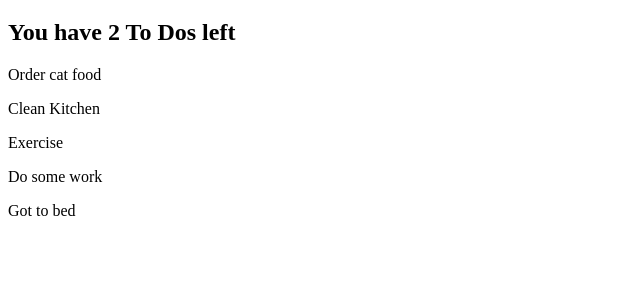
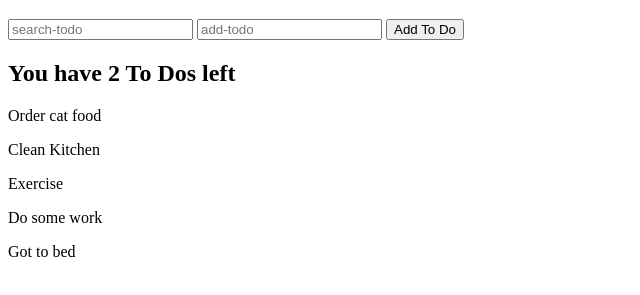
Before and after one commit to max-b10/todo-app, a plain HTML site: page todo-app/index.html in a window 1280 px wide. Shown: the part 61-356 px from the top of the page, without its empty margins (0-640 px from the left). Drawn offline with Linux system fonts and the light colour scheme.

Commit message:
Adding a search filter

```diff
--- a/todo-app/app.js
+++ b/todo-app/app.js
@@ -1,4 +1,4 @@
-const toDos = [
+const todos = [
   {
     text: "Order cat food",
     completed: true,
@@ -21,26 +21,46 @@ const toDos = [
   },
 ];
 
+const filters = {
+  searchText: "",
+};
+const renderToDos = function (todos, filters) {
+  const filteredToDos = todos.filter(function (todo) {
+    return todo.text.toLowerCase().includes(filters.searchText.toLowerCase());
+  });
   // Print message saying how many toDos are left.
-const incompleteToDos = toDos.filter(function (todo) {
+  const incompleteToDos = filteredToDos.filter(function (todo) {
     return !todo.completed;
   });
+  // Using innerHTML wipes out the div of any previous html before adding the filtered notes.
+
+  document.querySelector("#todos").innerHTML = "";
 
   const summary = document.createElement("h2");
   summary.textContent = `You have ${incompleteToDos.length} To Dos left`;
-document.querySelector("body").appendChild(summary);
+  document.querySelector("#todos").appendChild(summary);
 
   // Add a paragragh for each ToDo in the array.
-toDos.forEach(function (object) {
+  filteredToDos.forEach(function (object) {
     const addPara = document.createElement("p");
     addPara.textContent = object.text;
-  document.querySelector("body").appendChild(addPara);
+    document.querySelector("#todos").appendChild(addPara);
+  });
+};
+renderToDos(todos, filters);
+
+//Change text content of event taregt (the button) when clicked.
+document.querySelector("#add-todo").addEventListener("click", function (e) {
+  e.target.textContent = "To Do Added";
+});
+// Listen for To Do text change.
+document
+  .querySelector("#new-todo-text")
+  .addEventListener("input", function (e) {
+    console.log(e.target.value);
   });
 
-// let ps = document.querySelectorAll("p");
-
-// ps.forEach(function (para) {
-//   if (para.textContent.includes("the")) {
-//     para.remove();
-//   }
-// });
+document.querySelector("#search-text").addEventListener("input", function (e) {
+  filters.searchText = e.target.value;
+  renderToDos(todos, filters);
+});
--- a/todo-app/index.html
+++ b/todo-app/index.html
@@ -7,7 +7,11 @@
   </head>
   <body>
     <h1>To Do App</h1>
+    <input type="text" placeholder="search-todo" id="search-text" />
+    <input type="text" placeholder="add-todo" id="new-todo-text" />
+    <button id="add-todo">Add To Do</button>
 
+    <div id="todos"></div>
     <script src="app.js"></script>
   </body>
 </html>
```
Lines whose indentation alone changed are shown as unchanged.
